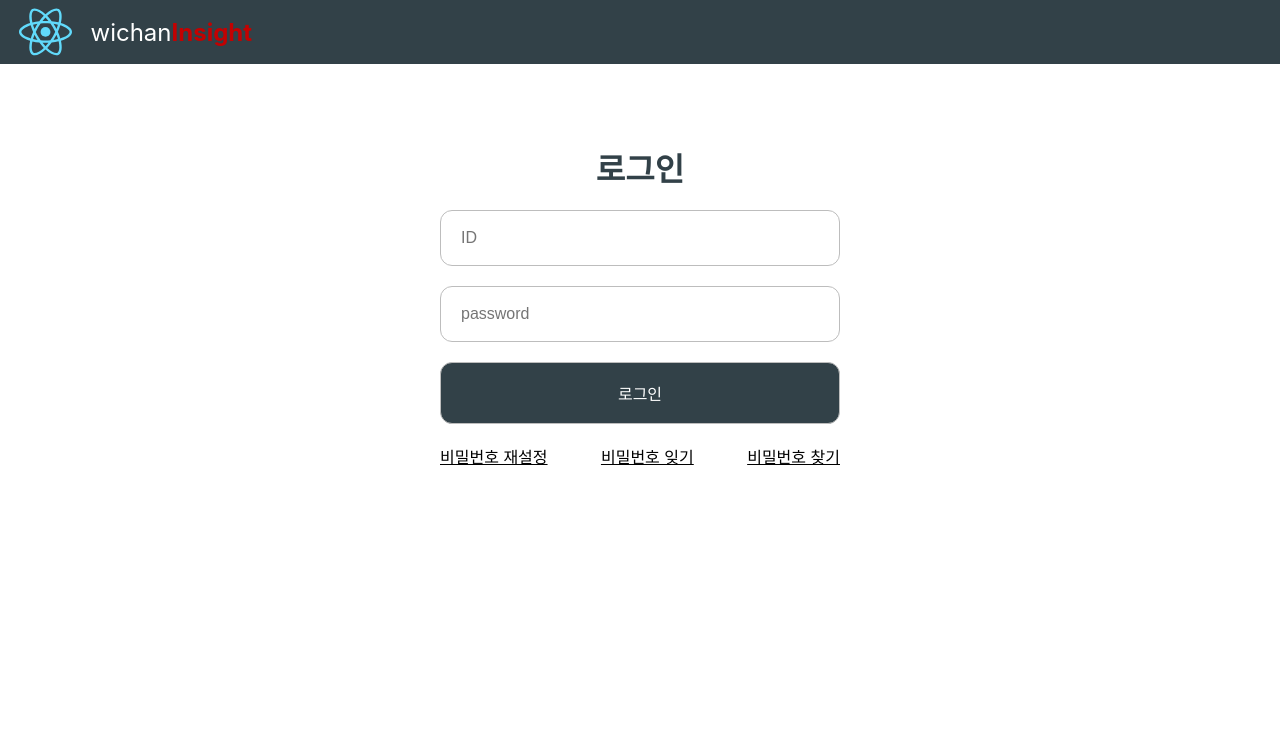
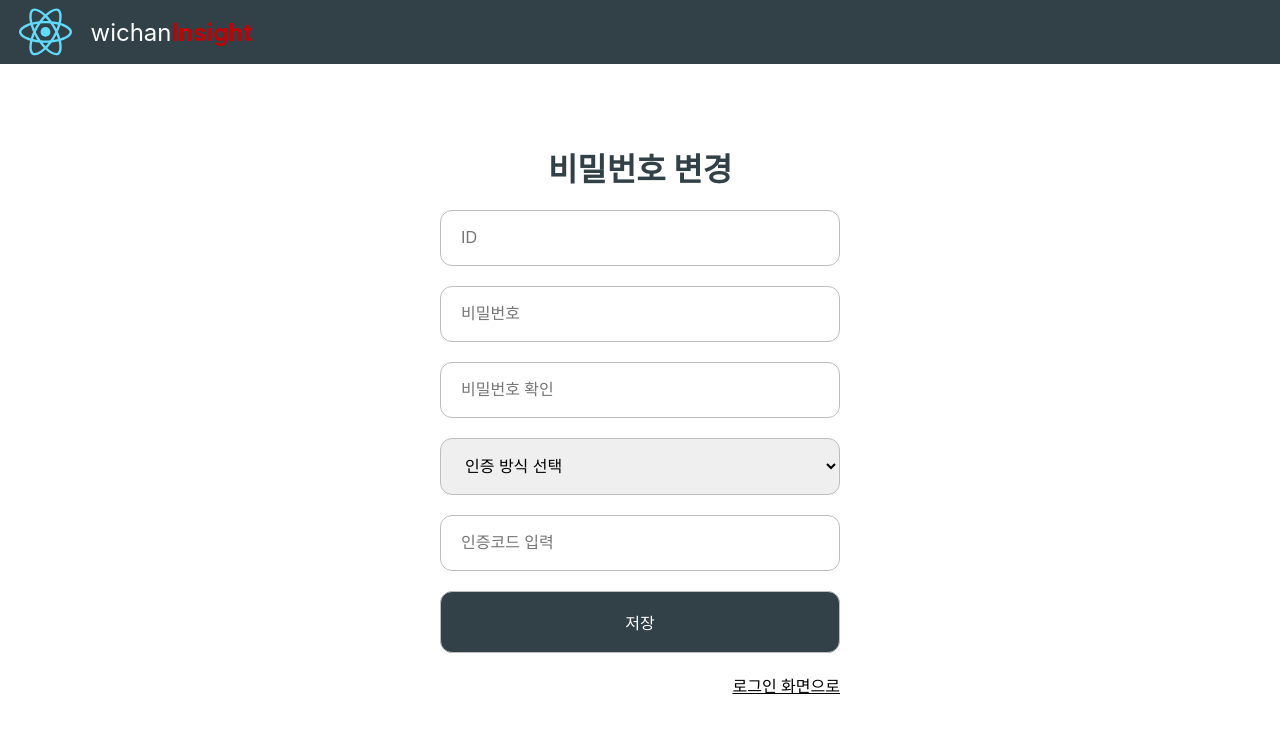
Before and after one commit to wichan7/wic-app-react, a React (Create React App) app: page /register in a window 1280 px wide. Shown: the top 732 px of the page. Built offline with nearby package versions, Linux system fonts and the light colour scheme.

Commit message:
추가: react-router-dom 추가: 비밀번호 찾기 화면 수정: App.js 수정: index.js

```diff
--- a/package.json
+++ b/package.json
@@ -9,6 +9,7 @@
     "dotenv": "^16.1.4",
     "react": "^18.2.0",
     "react-dom": "^18.2.0",
+    "react-router-dom": "^6.13.0",
     "react-scripts": "5.0.1",
     "web-vitals": "^2.1.4"
   },
--- a/src/App.js
+++ b/src/App.js
@@ -1,57 +1,37 @@
 /* Use react functions */
-import React from 'react';
-import { useRef, useState, useContext } from 'react';
-/* Use Components */
+import React, { useRef, useState, useContext, useEffect } from 'react';
+import { BrowserRouter, Routes, Route, useNavigate } from 'react-router-dom';
+/* Components */
 import Toolbar from './components/Toolbar';
-/* Use Contexts */
+/* Routes */
+import Login from './pages/auth/Login';
+import Register from './pages/auth/Register';
+import NotFound from './pages/NotFound';
+/* context */
 import { UserContext } from "./context/UserContext";
-/* Use my utils */
-import { doLogin } from './utils/auth';
-/* Use resources (image, gif ...etc) */
+/* resources */
 import './App.css';
 
-/* Main */
 function App() {
-  const { sessionId } = useContext(UserContext);
-  console.log(sessionId)
-  /* define states */
-  const [userId, setUserId] = useState("");
-  const [password, setPassword] = useState("");
-  /* define handles */
-  const handleChange = ( event ) => {
-    if (event.target.name === "userId") {
-      setUserId(event.target.value);
-    } else if (event.target.name === "password") {
-      setPassword(event.target.value);
+  const isLogin = true;
+  const navigate = useNavigate();
+
+  useEffect( () => {
+    if (!isLogin) {
+      navigate("/login");
     }
-  }
-  const handleSubmit = ( event ) => {
-    event.preventDefault();
-    doLogin({userId, password})
-    .then( (data) => alert(data.resultMessage) )
-    .catch( (err) => {console.log(err)} )
-  }
+  } );
 
   return (
-    <div className="App">
+    <>
       <Toolbar />
-      <div>
-        <form onSubmit={handleSubmit} className="form-login">
-          <span className="title">로그인</span>
-          <input type="text" name="userId" placeholder="ID"
-            value={userId} onChange={handleChange}/>
-          <input type="password" name="password" placeholder="password"
-            value={password} onChange={handleChange}/>
-          <input type="submit" className="submit" value="로그인"/>
-          <div className="multi-buttons">
-            <span>비밀번호 찾기</span>
-            <span>비밀번호 잊기</span>
-            <span>비밀번호 재설정</span>
-          </div>
-        </form>
-      </div>
-    </div>
-  );
+      <Routes>
+        <Route path="/login" element={<Login />} />
+        <Route path="/register" element={<Register /> } />
+        <Route path="/*" element={<NotFound /> } />
+      </Routes>
+    </>
+  )
 }
 
 export default App;
--- a/src/components/Toolbar.jsx
+++ b/src/components/Toolbar.jsx
@@ -1,5 +1,5 @@
 import React, { useContext } from "react";
-
+import { Link } from 'react-router-dom';
 /* Use resources (image, gif ...etc) */
 import logo from '../logo.svg';
 import './Toolbar.css';
--- a/src/index.js
+++ b/src/index.js
@@ -1,13 +1,17 @@
 import React from 'react';
 import ReactDOM from 'react-dom/client';
-import './index.css';
+import { BrowserRouter, Routes, Route, useNavigate } from 'react-router-dom';
+
 import App from './App';
 import reportWebVitals from './reportWebVitals';
+import './index.css';
 
 const root = ReactDOM.createRoot(document.getElementById('root'));
 root.render(
   <React.StrictMode>
-    <App />
+    <BrowserRouter>
+      <App />
+    </BrowserRouter>
   </React.StrictMode>
 );
 
--- /dev/null
+++ b/src/pages/NotFound.jsx
@@ -0,0 +1,14 @@
+import React from 'react';
+import { Link } from 'react-router-dom';
+
+/* Main */
+function NotFound() {
+  return (
+    <>
+      없는 페이지입니다.<br/>
+      <Link to="/login">메인으로</Link>
+    </>
+  );
+}
+
+export default NotFound;
--- /dev/null
+++ b/src/pages/auth/Login.jsx
@@ -0,0 +1,42 @@
+import React, { useState, useContext } from 'react';
+import { Link } from 'react-router-dom';
+import { doLogin } from '../../utils/auth';
+import './auth.css';
+
+/* Main */
+function Login() {
+  const [userId, setUserId] = useState("");
+  const [password, setPassword] = useState("");
+
+  const handleChange = ( event ) => {
+    if (event.target.name === "userId") {
+      setUserId(event.target.value);
+    } else if (event.target.name === "password") {
+      setPassword(event.target.value);
+    }
+  }
+  const handleSubmit = ( event ) => {
+    event.preventDefault();
+    doLogin({userId, password})
+    .then( (data) => alert(data.resultMessage) )
+    .catch( (err) => {console.log(err)} )
+  }
+
+  return (
+    <>
+      <form onSubmit={handleSubmit} className="form-login">
+        <span className="title">로그인</span>
+        <input type="text" name="userId" placeholder="ID"
+          value={userId} onChange={handleChange}/>
+        <input type="password" name="password" placeholder="password"
+          value={password} onChange={handleChange}/>
+        <input type="submit" className="submit" value="로그인"/>
+        <div className="multi-buttons">
+          <Link to="/register">비밀번호 찾기</Link>
+        </div>
+      </form>
+    </>
+  );
+}
+
+export default Login;
--- /dev/null
+++ b/src/pages/auth/Register.jsx
@@ -0,0 +1,73 @@
+import React, { useState, useContext } from 'react';
+import { Link } from 'react-router-dom';
+import { doLogin } from '../../utils/auth';
+import './auth.css';
+
+/* Main */
+function Register() {
+  const [userId, setUserId] = useState("");
+  const [password, setPassword] = useState("");
+  const [passwordRe, setPasswordRe] = useState("");
+  const [authMethod, setAuthMethod] = useState("");
+  const [authCode, setAuthCode] = useState("");
+
+  const handleChange = ( event ) => {
+    if (event.target.name === "userId") {
+      setUserId(event.target.value);
+    } else if (event.target.name === "password") {
+      setPassword(event.target.value);
+    } else if (event.target.name === "passwordRe") {
+      setPasswordRe(event.target.value);
+    } else if (event.target.name === "authMethod") {
+      setAuthMethod(event.target.value);
+    } else if (event.target.name === "authCode") {
+      setAuthCode(event.target.value);
+    }
+  }
+  const handleSubmit = ( event ) => {
+    event.preventDefault();
+    doLogin({userId, password})
+    .then( (data) => alert(data.resultMessage) )
+    .catch( (err) => {console.log(err)} )
+  }
+
+  return (
+    <>
+      <form onSubmit={handleSubmit}>
+        {/* title */}
+        <span className="title">비밀번호 변경</span>
+
+        {/* id */}
+        <input type="text" name="userId" placeholder="ID"
+          value={userId} onChange={handleChange}/>
+
+        {/* passwords */}
+        <input type="password" name="password" placeholder="비밀번호"
+          value={password} onChange={handleChange}/>
+        <input type="password" name="passwordRe" placeholder="비밀번호 확인"
+          value={passwordRe} onChange={handleChange}/>
+
+        {/* authorize */}
+        <select name="authMethod" placeholder="인증 방식"
+          value={authMethod} onChange={handleChange}>
+            <option value="">인증 방식 선택</option>
+            <option value="sms">sms</option>
+            <option value="email">email</option>
+        </select>
+        <input type="text" name="authCode" placeholder="인증코드 입력"
+          value={authCode} onChange={handleChange}/>
+
+        {/* submit */}
+        <input type="submit" className="submit" value="저장"/>
+
+        {/* buttons */}
+        <div className="multi-buttons">
+          <Link to="/login">로그인 화면으로</Link>
+        </div>
+
+      </form>
+    </>
+  );
+}
+
+export default Register;
--- /dev/null
+++ b/src/pages/auth/auth.css
@@ -0,0 +1,68 @@
+/* basic elem */
+input::content {
+  padding-left: 10px;
+}
+
+/* form */
+form {
+  display: flex;
+  width: 400px;
+  flex-direction: column;
+  margin: 60px auto auto auto;
+}
+
+form > * {
+  margin-top: 20px;
+}
+
+form > .title {
+  text-align: center;
+  font-size: 2em;
+  font-weight: 700;
+  color: #324148;
+}
+
+form > input, select {
+  padding: 18px 20px;
+  font-size: 1em;
+  border: 1px solid #bdbdbd;
+  border-radius: 12px;
+}
+
+form > .submit {
+  text-align: center;
+  padding: 18px 20px;
+  background-color: #324148;
+  color: #ffffff;
+  border: 1px solid #bdbdbd;
+  border-radius: 12px;
+  cursor: pointer;
+}
+
+form > .submit:hover {
+  opacity: 0.7;
+}
+
+form > .multi-buttons {
+  display: flex;
+  flex-wrap: wrap;
+  flex-direction: row-reverse;
+  justify-content: space-between;
+}
+
+form > .multi-buttons {
+  display: flex;
+  flex-wrap: wrap;
+  flex-direction: row-reverse;
+  justify-content: space-between;
+}
+
+form > .multi-buttons > a {
+  cursor: pointer;
+  text-decoration: underline;
+  color: black;
+}
+
+form > .multi-buttons > a:hover, a:active, a:focus {
+  color: midnightblue;
+}
```
Also changed, not shown: src/pages/dashboard/Dashboard.jsx (added), 1 other file (tests, documents, lock files or other folders).
